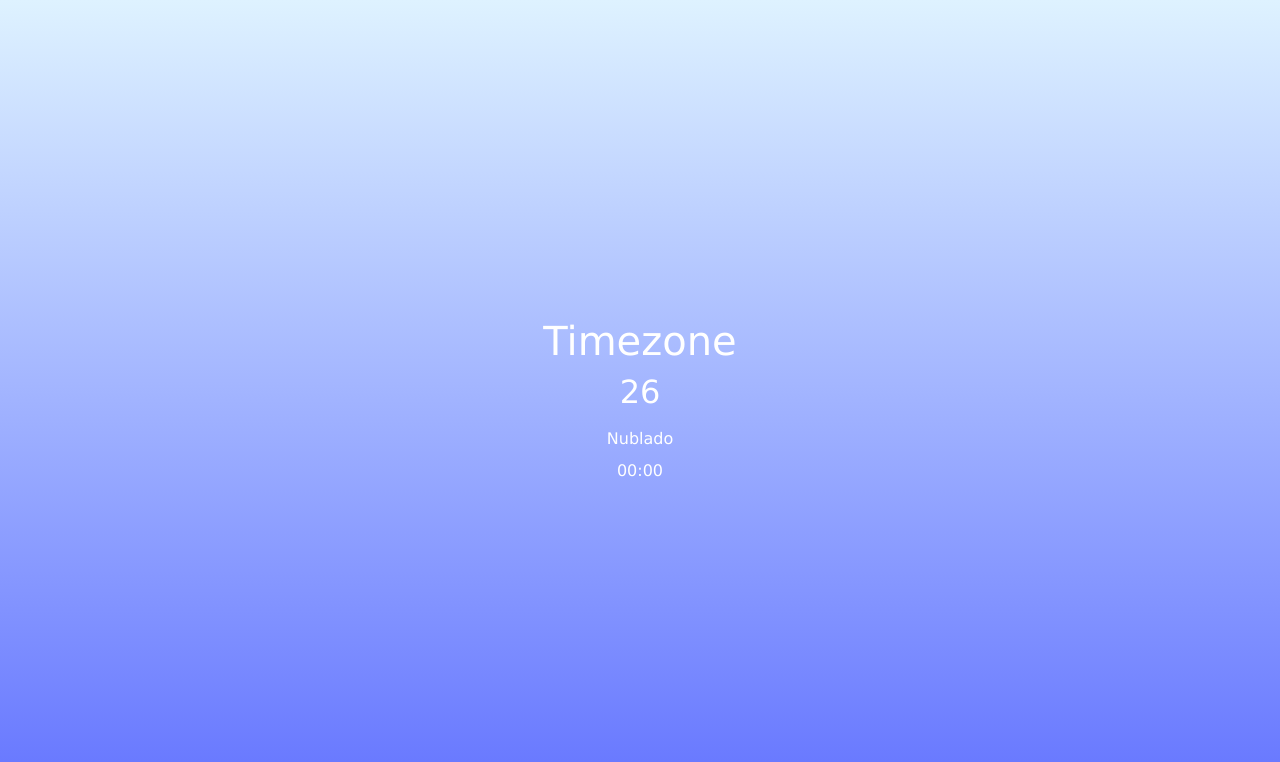
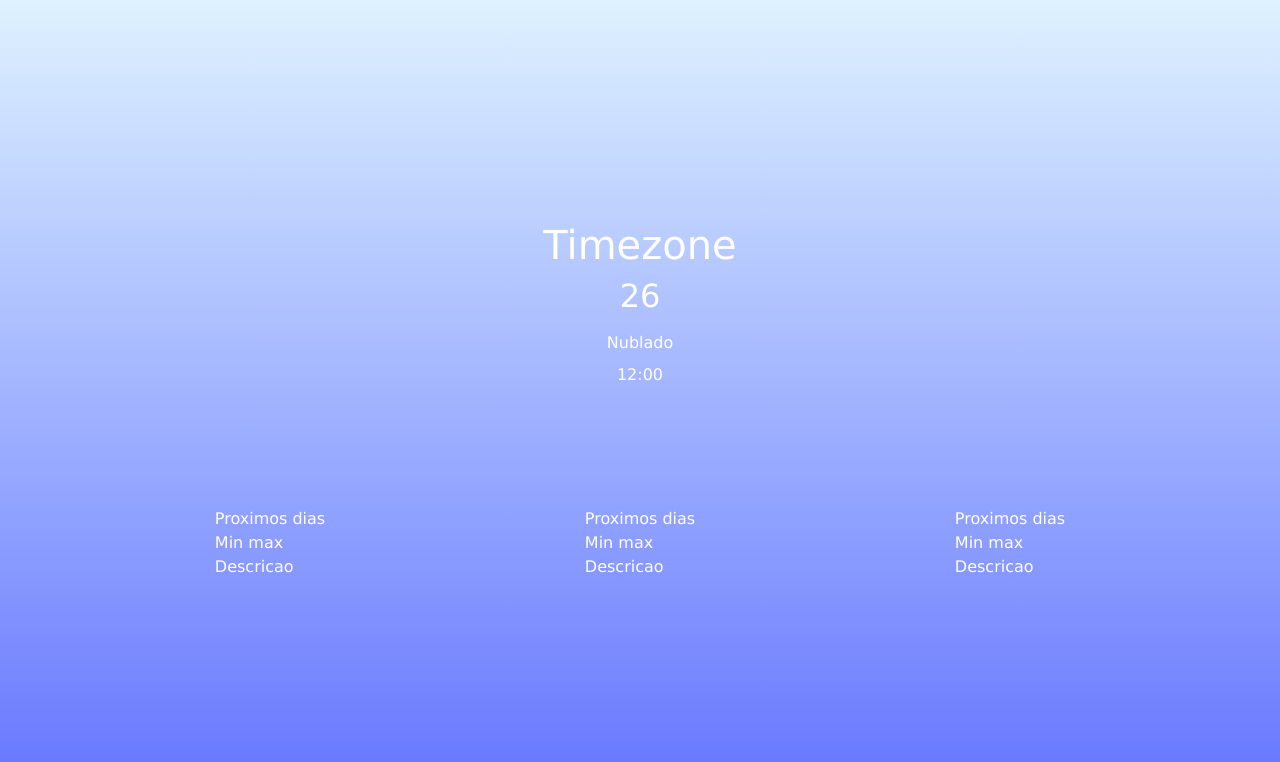
Before and after one commit to Feehzzz/Weather, a website: page public/index.html in a window 1280 px wide. Drawn offline with nearby package versions, Linux system fonts and the light colour scheme.

Commit message:
adicionado prev dos proximos dias e animação ao abrir

```diff
--- a/app.js
+++ b/app.js
@@ -10,9 +10,9 @@ app.use(express.static('public'));
 
 
 app.get('/api/weather/:latlon', async (req, res) => {
-  let lalton = req.params.latlon;
-  let latitude = lalton.split(',')[0];
-  let longitude = lalton.split(',')[1];
+  const lalton = req.params.latlon;
+  const latitude = lalton.split(',')[0];
+  const longitude = lalton.split(',')[1];
   const api_key = process.env.api_key;
 
   try {
--- a/public/index.html
+++ b/public/index.html
@@ -21,8 +21,8 @@
   <title>Document</title>
 </head>
 
-<body>
-  <div class="container location ">
+<body class="">
+  <div class="container location fadeIn">
     <div class="row justify-content-around">
       <h1 class="location-timezone">Timezone</h1>
 
@@ -30,12 +30,26 @@
     <div class="row justify-content-center flex-column">
       <h2 class="temperature align-self-center">26</h2>
       <div class="description mt-auto p-2 bd-highlight align-self-center">Nublado</div>
-      <span class='hour align-self-center'>00:00</span>
+      <span class='hour align-self-center'>12:00</span>
+    </div>
+    <div class="d-flex justify-content-around">
+      <div class="">
+        <span class="dia-1 block">Proximos dias</span>
+        <span class="block">Min max</span>
+        <span class="block">Descricao</span>
+      </div>
+      <div class="">
+        <span class="dia-2 block">Proximos dias</span>
+        <span class="block">Min max</span>
+        <span class="block">Descricao</span>
+      </div>
+      <div class="">
+        <span class="dia-3">Proximos dias</span>
+        <span class="block">Min max</span>
+        <span class="block">Descricao</span>
+      </div>
     </div>
 
-    <div class="auroral-northern">
-
-    </div>
   </div>
 
   <script src="script.js"></script>
--- a/public/script.js
+++ b/public/script.js
@@ -1 +1 @@
-let lat,lon,description=document.querySelector(".description"),temperature=document.querySelector(".temperature"),timezone=document.querySelector(".location-timezone"),hour=document.querySelector(".hour");"geolocation"in navigator?navigator.geolocation.getCurrentPosition(async e=>{lat=e.coords.latitude,lon=e.coords.longitude;const t=`/api/weather/${lat},${lon}`,o=await fetch(t),n=await o.json();temperature.textContent=n.locale.results.temp+"ºC",timezone.textContent=n.locale.results.city_name,description.textContent=n.locale.results.description,hour.textContent=n.locale.results.time,"noite"===n.locale.results.currently?document.body.style.background="linear-gradient(10deg, #a1d9b4 20%, #32988a 40%, #000e3c 70%)":"tarde"===n.locale.results.currently&&(document.body.style.background="linear-gradient(#005AA7, #FFFDE4)")}):alert("Não disponivel");
+window.addEventListener("load",()=>{let e,t,n=document.querySelector(".location-timezone"),o=document.querySelector(".temperature"),i=document.querySelector(".hour"),l=document.querySelector(".description"),r=document.querySelector(".dia-1"),a=document.querySelector(".dia-2"),d=document.querySelector(".dia-3");"geolocation"in navigator?navigator.geolocation.getCurrentPosition(async c=>{e=c.coords.latitude,t=c.coords.longitude;const u=`/api/weather/${e},${t}`,m=await fetch(u),s=await m.json();"noite"===s.results.currently&&(document.body.style.background="linear-gradient(10deg, #a1d9b4 20%, #32988a 40%, #000e3c 70%)"),n.textContent=s.results.city_name,o.textContent=`${s.results.temp}ºC`,l.textContent=s.results.description,i.textContent=`Atualizado às:${s.results.time}h`;let x=s.results.forecast;r.textContent=x[1].weekday,r.nextElementSibling.textContent=`${x[1].min}/${x[1].max}ºC`,r.nextElementSibling.nextElementSibling.textContent=x[1].description,a.textContent=x[2].weekday,a.nextElementSibling.textContent=`${x[2].min}/${x[2].max}ºC`,a.nextElementSibling.nextElementSibling.textContent=x[2].description,d.textContent=x[3].weekday,d.nextElementSibling.textContent=`${x[3].min}/${x[3].max}ºC`,d.nextElementSibling.nextElementSibling.textContent=x[3].description}):alert("Não disponivel")});
--- a/public/style.css
+++ b/public/style.css
@@ -7,7 +7,43 @@ body {
   font-family: 'Lucida Sans', 'Lucida Sans Regular', 'Lucida Grande', 'Lucida Sans Unicode', Geneva, Verdana, sans-serif;
   height: 100vh;
   justify-content: center;
+  animation: fadeIn ease-in 3.5s;
+
 }
 .container {
   align-content: center;
 }
+
+.d-flex {
+  margin-top: 15vh;
+}
+.block {
+  display: block;
+}
+
+
+
+@-webkit-keyframes fadeIn {
+  from {
+    opacity: 0;
+  }
+
+  to {
+    opacity: 1;
+  }
+}
+
+@keyframes fadeIn {
+  from {
+    opacity: 0;
+  }
+
+  to {
+    opacity: 1;
+  }
+}
+
+.fadeIn {
+  -webkit-animation-name: fadeIn;
+  animation-name: fadeIn;
+}
```
